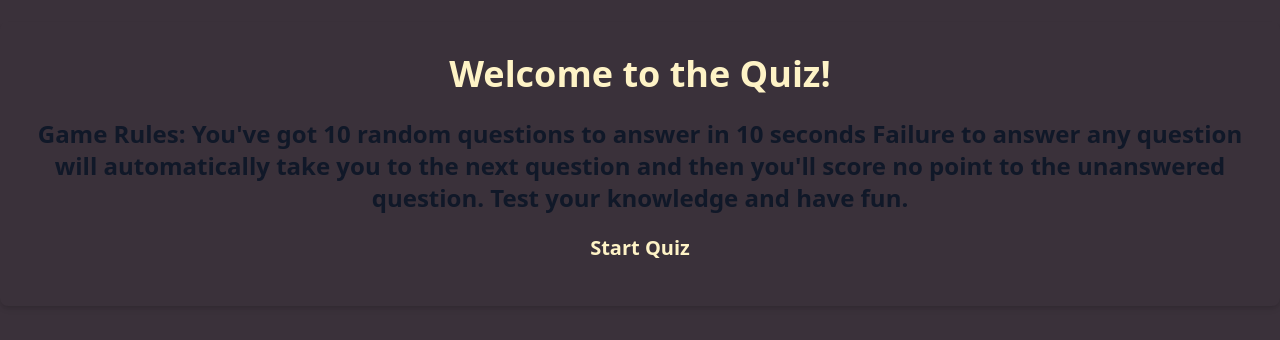
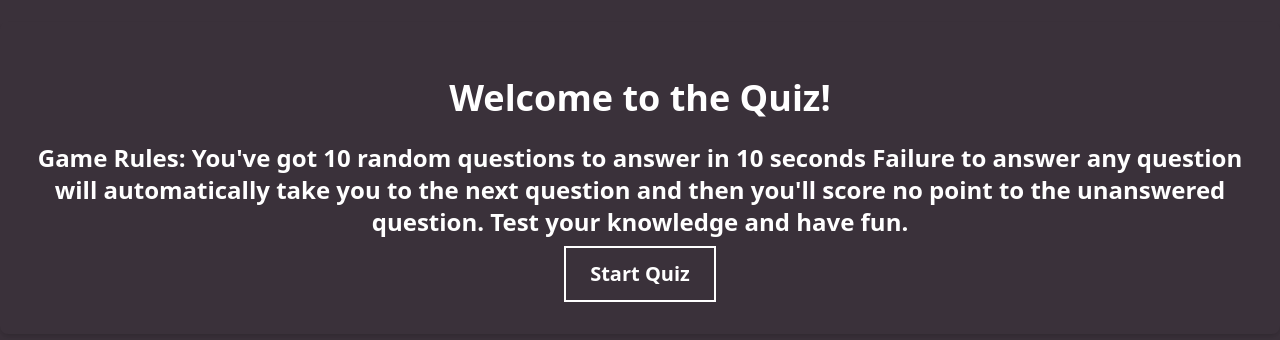
Before and after one commit to nyapblesso-a11y/Quizz_App, a React (Vite) app: page / in a window 1280 px wide. Shown: the part 138-478 px from the top of the page. Built offline with nearby package versions, Linux system fonts and the light colour scheme.

Commit message:
the background color of both the buttton and the page was change alongside the color of text all change to white

```diff
--- a/src/HomePage/HomePage.jsx
+++ b/src/HomePage/HomePage.jsx
@@ -11,18 +11,18 @@ const HopePage = () => {
   return (
     <>
       <div className="bg-transparent  p-8 rounded-lg shadow-md text-center">
-        <h1 className="text-4xl font-bold text-amber-100 mb-6">
+        <h1 className="text-4xl font-bold text-white m-6">
           Welcome to the Quiz!
         </h1>
 
-        <h6 className="text-2xl text-gray-900 mb-2 font-bold ">
+        <h6 className="text-2xl text-white mb-2 font-bold ">
           Game Rules: You've got 10 random questions to answer in 10 seconds
           Failure to answer any question will automatically take you to the next
           question and then you'll score no point to the unanswered question.
           Test your knowledge and have fun.
         </h6>
         <button
-          className="bg-transparent p-8 hover:bg-[#232024] text-amber-100 font-bold py-3 px-6 rounded-1.5xl text-xl transition duration-300 ease-in-out transform hover:scale-105"
+          className="bg-transparent border-2 p-8 hover:bg-[#232024] text-white font-bold py-3 px-6 rounded-1.5xl text-xl transition duration-300 ease-in-out transform hover:scale-105"
           onClick={handleStart}
         >
           Start Quiz
```
